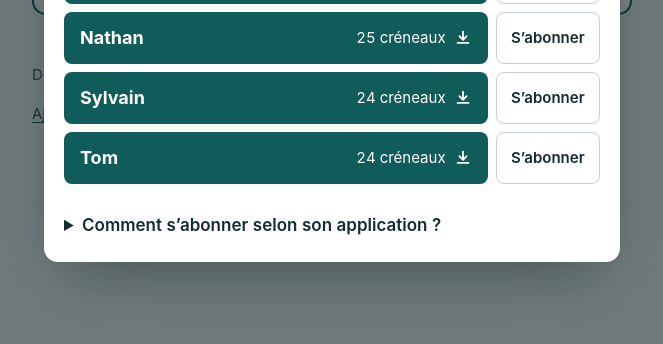
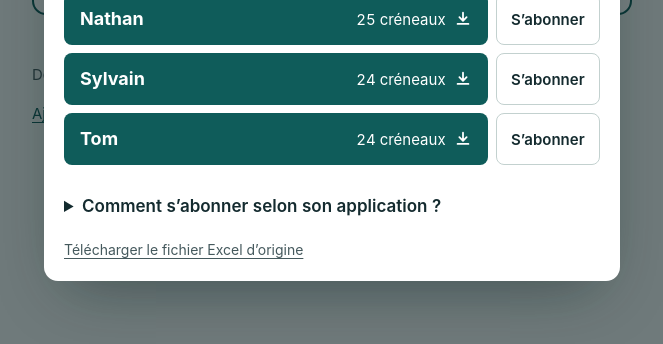
Before and after one commit to yungNATE/planning-accueil, a website: page public/index.html in a window 1280 px wide. Both pictures are taken after a click on the button 640 px from the left and 320 px from the top of the page. Shown: the part 368-712 px from the top of the page, without its empty margins (308-971 px from the left). Drawn offline with Linux system fonts and the light colour scheme.

Commit message:
Page des plannings régénérée

```diff
--- a/data/etat.json
+++ b/data/etat.json
@@ -1,3 +1,3 @@
 {
-  "dernierCommitTraite": "d9c7b922dfd9c73e543b11bebfda32a904193393"
+  "dernierCommitTraite": "2733c4f571935be546b512ddbbb1878e9f54e78e"
 }
--- a/public/assets/styles.css
+++ b/public/assets/styles.css
@@ -316,6 +316,17 @@ a.person__download:hover { text-decoration: underline; }
 
 .howto { margin-top: 1.5rem; }
 
+/* Lien discret vers le fichier Excel d'origine */
+.sheet__source {
+  margin: 1rem 0 0;
+  font-size: 0.875rem;
+}
+
+.sheet__source a,
+.fallback-excel a { color: var(--muted); }
+
+.fallback-excel { margin: 0.75rem 0 0; font-size: 0.875rem; color: var(--muted); }
+
 .howto summary {
   cursor: pointer;
   font-weight: 600;
--- a/public/index.html
+++ b/public/index.html
@@ -64,6 +64,7 @@
             </tr>
           </tbody>
         </table>
+        <p class="fallback-excel">Fichiers Excel d’origine : <a href="excel/2026-10.xlsx" download="PLANNING_OCTOBRE_26.xlsx">Octobre 2026</a>.</p>
       </div>
     </section>
 
@@ -158,6 +159,7 @@
             <dd>Dans le calendrier, choisissez « Ajouter un calendrier », puis « S’abonner à partir du web », et collez l’adresse copiée.</dd>
           </dl>
         </details>
+        <p class="sheet__source"><a href="excel/2026-10.xlsx" download="PLANNING_OCTOBRE_26.xlsx">Télécharger le fichier Excel d’origine<span class="visually-hidden"> du planning d’octobre 2026</span></a></p>
         <p class="visually-hidden" aria-live="polite" data-announce></p>
       </div>
     </dialog>
```
Also changed, not shown: public/manifest.json, 1 other file.
